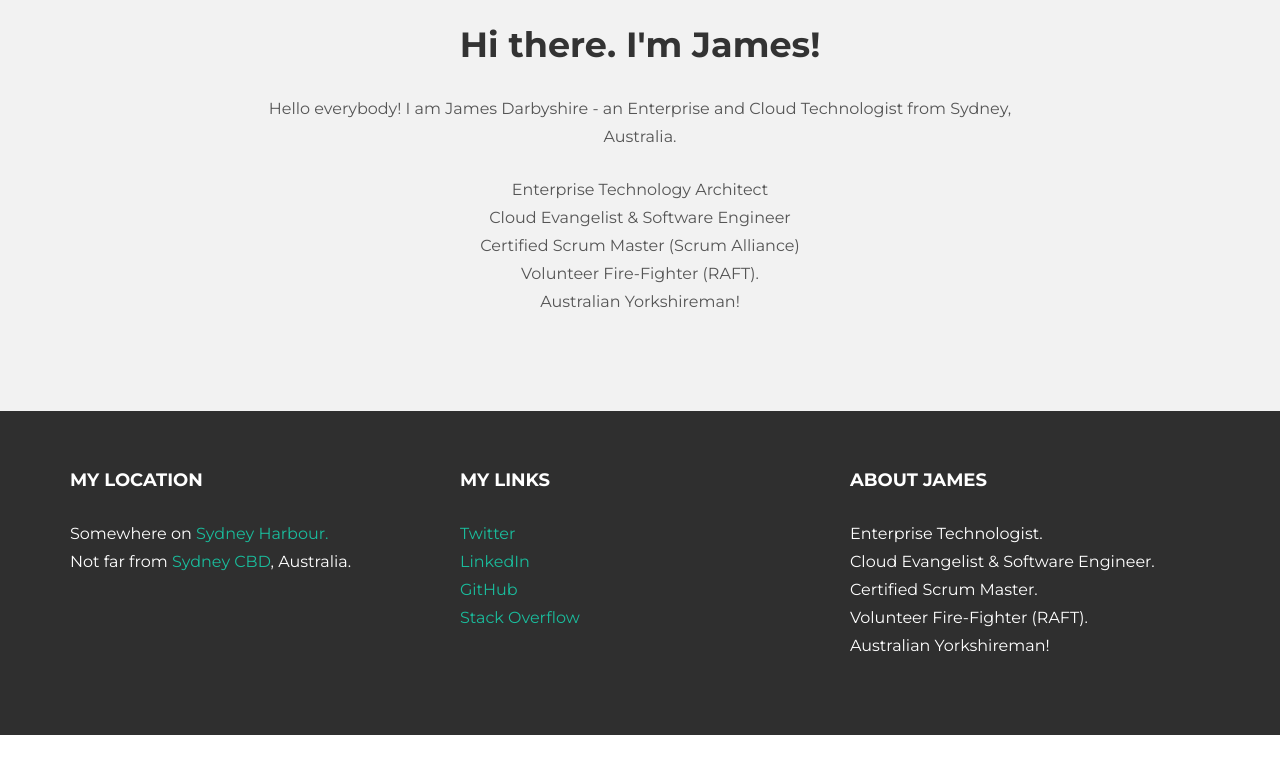
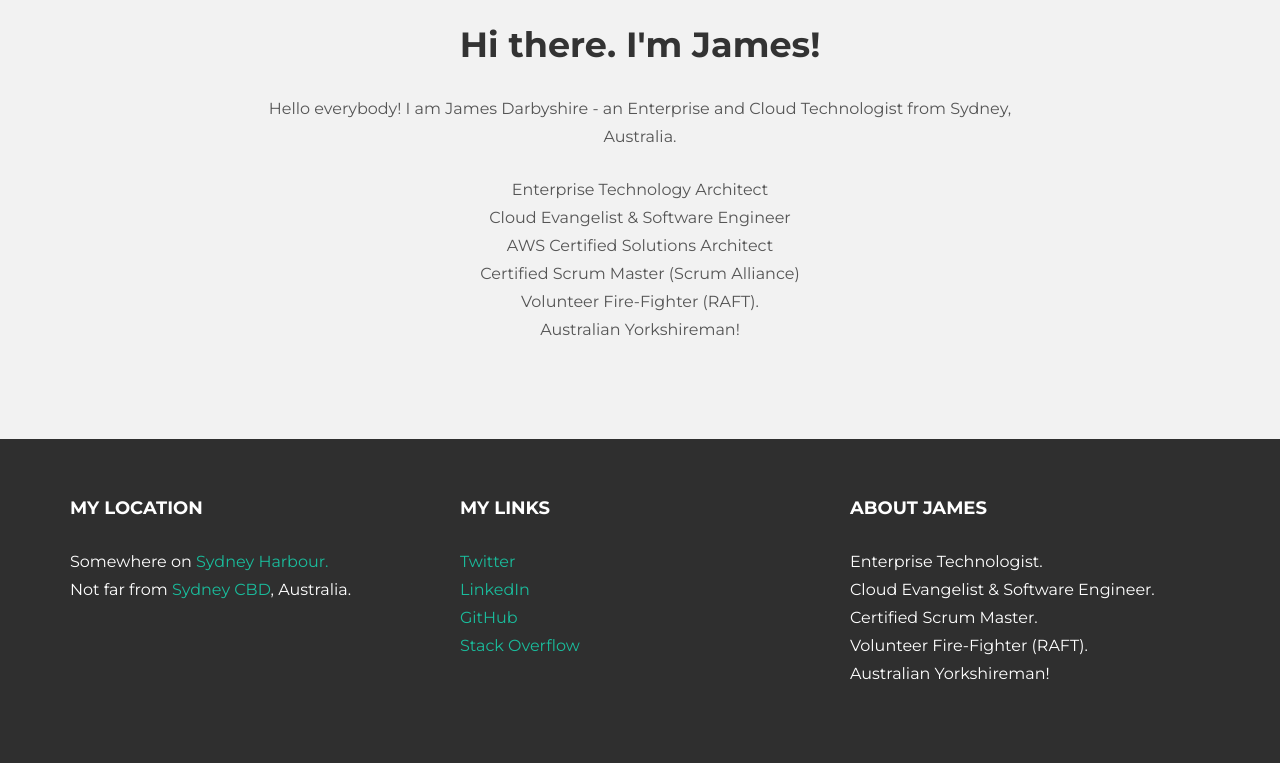
Before and after one commit to darbio/darbio.github.io, a Jekyll site: the page built from index.html, in a window 1280 px wide, cut to the strip 440-1203 px from the top of the page. Built offline with Jekyll 4.4.1, drawn with Linux system fonts in a browser that asks for light colours; nearby versions of some CDN libraries; before the commit the page ends 1175 px from its top, so only the background shows below that.

Commit message:
Update index.html

```diff
--- a/index.html
+++ b/index.html
@@ -10,7 +10,7 @@ layout: default
         <img src="http://www.gravatar.com/avatar/ce198ab23bedb46c953a2582e00cade3?s=155&d=mm" alt="James Darbyshire" class="gravatar img-circle">
         <h1>Hi there. I'm James!</h1>
         <p>Hello everybody! I am James Darbyshire - an Enterprise and Cloud Technologist from Sydney, Australia.</p>
-        <p>Enterprise Technology Architect<br />Cloud Evangelist & Software Engineer<br/>Certified Scrum Master (Scrum Alliance)<br/>Volunteer Fire-Fighter (RAFT).<br/>Australian Yorkshireman!</p>
+        <p>Enterprise Technology Architect<br />Cloud Evangelist & Software Engineer<br/>AWS Certified Solutions Architect<br/>Certified Scrum Master (Scrum Alliance)<br/>Volunteer Fire-Fighter (RAFT).<br/>Australian Yorkshireman!</p>
 
       </div><!-- /col-lg-8 -->
     </div><!-- /row -->
```
